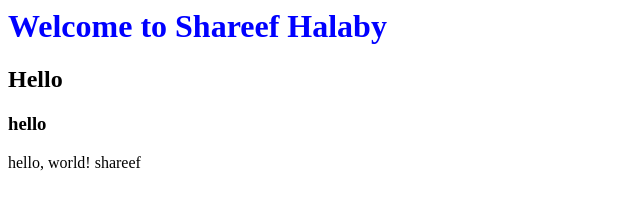
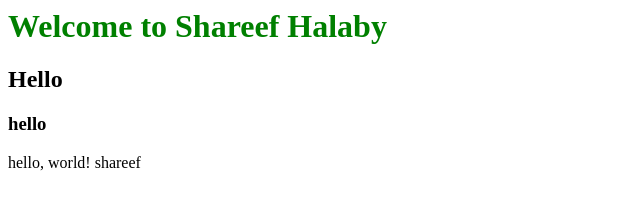
Before and after one commit to shareeff99/Hello, a plain HTML site: page hello.html in a window 1280 px wide. Shown: the whole page, without its empty margins (0-640 px from the left). Drawn offline with Linux system fonts and the light colour scheme.

Commit message:
Update hello.html

```diff
--- a/hello.html
+++ b/hello.html
@@ -6,7 +6,7 @@
   <title>Document</title>
 </head>
 <body>
-  <h1 style="color:blue;">Welcome to Shareef Halaby</h1>
+  <h1 style="color:green;">Welcome to Shareef Halaby</h1>
   <h2>Hello</h2>
   <h3>hello</h3>
   hello, world!
```
